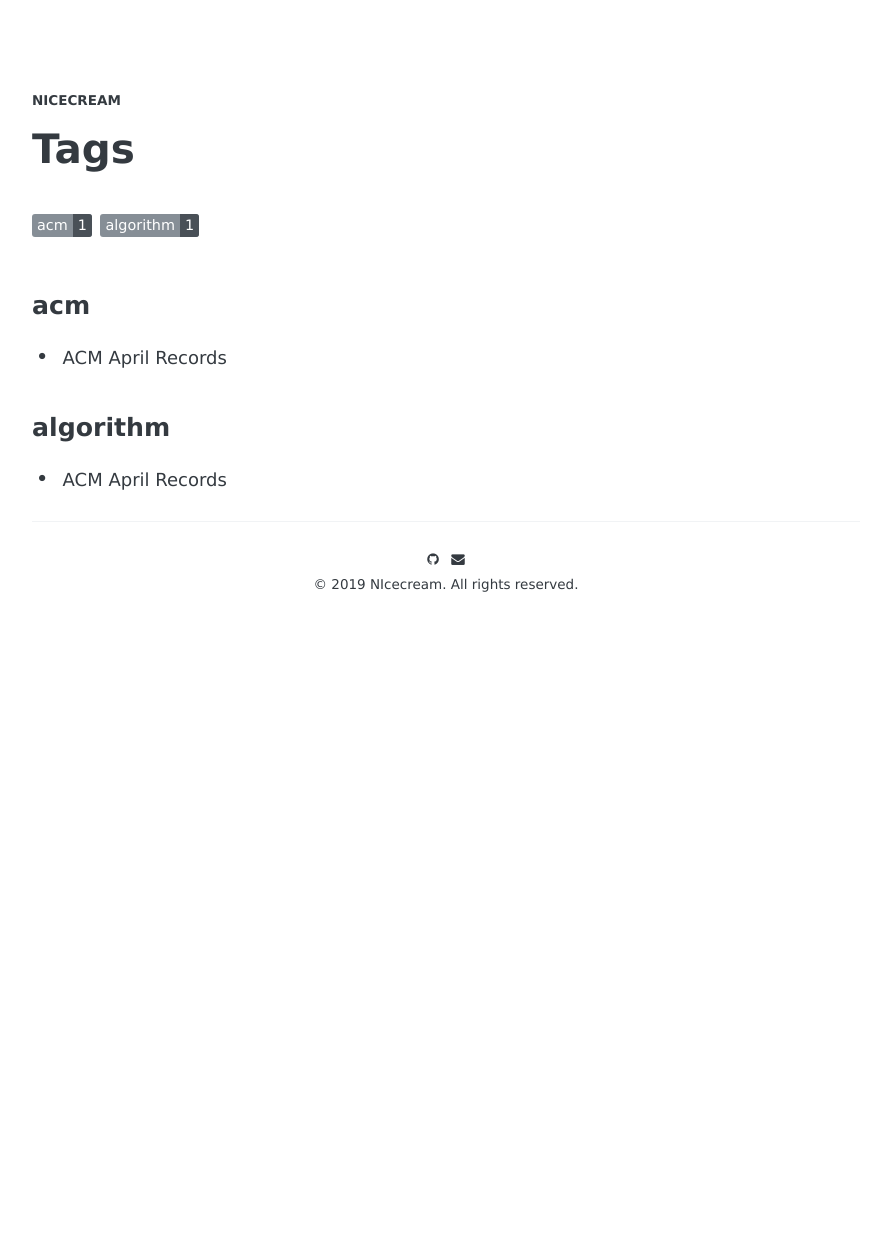
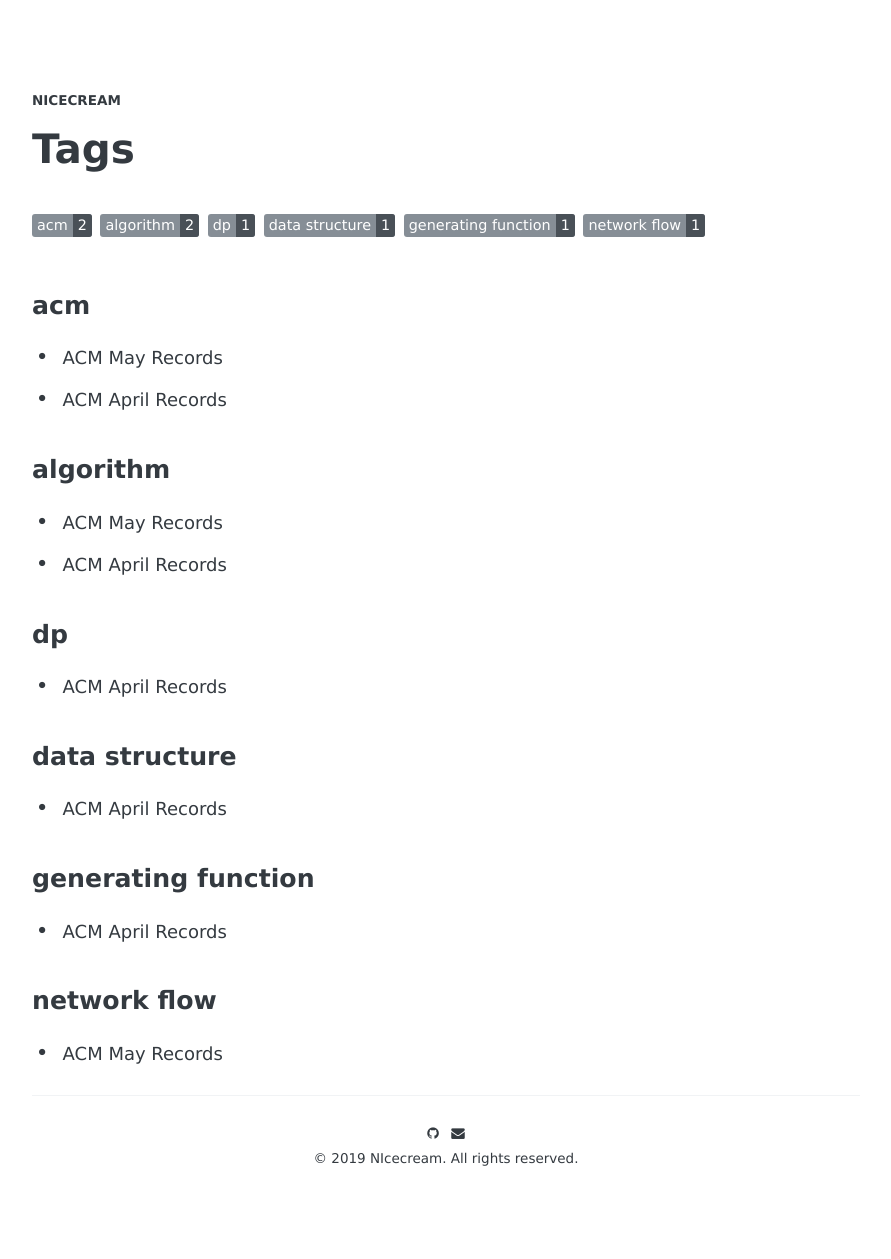
Before and after one commit to NeapolitanIcecream/NIcecream, a Jekyll site: the page built from tags/index.html, in a window 1280 px wide. Shown: the whole page, without its empty margins (194-1085 px from the left). Built offline with Jekyll 4.4.1, drawn with Linux system fonts in a browser that asks for light colours; some web fonts are replaced; before the commit the page ends 900 px from its top, so only the background shows below that; part of the change alters nothing that is shown.

````diff
--- a/_posts/2019-04-20-acm-april-records.md
+++ b/_posts/2019-04-20-acm-april-records.md
@@ -3,7 +3,7 @@ layout: post
 title: "ACM April Records"
 description: "Monthly reports."
 date: 2019-04-20
-tags: [ACM, Algorithm]
+tags: [ACM, Algorithm, DP, Generating Function, Data Structure]
 comments: true
 ---
 
--- /dev/null
+++ b/_posts/2019-05-08-acm-may-records.md
@@ -0,0 +1,86 @@
+---
+layout: post
+title: "ACM May Records"
+description: "Monthly reports."
+date: 2019-05-08
+tags: [ACM, Algorithm, Network Flow]
+comments: true
+---
+
+## [[费用流] Luogu P4452 [国家集训队]航班安排](https://www.luogu.org/problemnew/show/P4452)
+
+一架飞机的一次包机由它经过非负整数次包机后，空载经过非负整数个机场转移得到，要求这次转移后时间不在这次包机的起始时刻之后，这次包机的终止时刻允许这架飞机在全局终止时刻之前回到全局起点机场。注意到空载时间和费用都满足弱的三角形不等式，空载转移可以直接在前一个状态所在机场和这次包机的起点机场之间进行，也就是不需要考虑空载飞机一通走位后到达起点机场。
+
+建图如下：
+
++ 将包机按终止时刻排序，每次包机抽象为一个节点，记录那次包机的终止时刻和终点机场。枚举前面的所有节点，如果前面节点满足 $T_{end}(i) + T_{cost}(i, j) \le T_{start}(j)$ 和 $T_{end}(j) + T_{cost}(j, S) \le T_{end}$，在前面节点与这个节点之间连一条边，容量为 $1$，费用为 $C(i, j) - E(j)$。这描述了飞机从某个机场完成包机之后，空载转移到目标机场或就地接受包机的行为。
++ 建造源点和汇点，在源点与中间各点间建边如上，约定 $T_{end}(S) = 0$；在中间各点与汇点间建边如上，约定 $j = S$，这意味着第二个条件恒为真。特别地，在源点和汇点间建边，容量为 $\infty$，费用为 $0$。这描述了未接受过包机的飞机从全局起点机场空载飞往目标机场接受包机，以及飞机完成包机返回全局起点机场或始终在全局起点机场等待的行为。
++ 建造超级源点，在超级源点和源点之间连一条容量为 $k$，费用为 $0$ 的边。这描述了同时只能有 $k$ 架飞机活动的条件。
+
+然后在超级源点和汇点之间跑最小费用流。
+
+调试发现当中间节点有多条出边，多条入边时，多于一条入边可能被利用。每次包机只有一架飞机参与，因此希望每次只有一条入边被利用。
+
+拆点如下：
+
++ 每次包机拆为两个节点。一个节点继承入边，一个节点继承出边；两节点间建边，容量为 $1$，费用为 $0$。
+
+```cpp
+#include <bits/extc++.h>
+#include <bits/stdc++.h>
+
+namespace PrimalDual {
+  ...
+}
+
+const int N = 1000;
+const int M = 50000;
+const int INF = 0x7f7f7f7f;
+int Tstart[M], Tend[M], Tendcity[M], Tcost[N][N], Cost[N][N], S, T, Ssuper, _N, _M, _K, _T;
+struct event {
+    int a;
+    int b;
+    int s;
+    int t;
+    int c;
+} eve[M];
+
+bool cmp(const event &a, const event &b) {
+    return a.t < b.t;
+}
+
+using namespace std;
+
+int main() {
+    scanf("%d%d%d%d", &_N, &_M, &_K, &_T);
+    S = 0;
+    Ssuper = 2 * _M + 1;
+    T = 2 * _M + 2;
+    for (int i = 0; i < _N; i++)
+        for (int j = 0; j < _N; j++)
+            scanf("%d", &Tcost[i][j]);
+    for (int i = 0; i < _N; i++)
+        for (int j = 0; j < _N; j++)
+            scanf("%d", &Cost[i][j]);
+    for (int i = 1; i <= _M; i++)
+        scanf("%d%d%d%d%d", &eve[i].a, &eve[i].b, &eve[i].s, &eve[i].t, &eve[i].c);
+    sort(eve + 1, eve + _M + 1, cmp);
+    for (int i = 1; i <= _M; i++) {
+        Tendcity[i] = eve[i].b;
+        Tend[i] = eve[i].t;
+        PrimalDual::addEdge(2 * i - 1, 2 * i, 1, 0);
+        if (eve[i].t + Tcost[eve[i].b][0] <= _T)
+            for (int j = 0; j < i; j++)
+                if (Tend[j] + Tcost[Tendcity[j]][eve[i].a] <= eve[i].s)
+                    PrimalDual::addEdge(2 * j, 2 * i - 1, 1, Cost[Tendcity[j]][eve[i].a] - eve[i].c);
+    }
+    for (int i = 1; i <= _M; i++)
+        if (eve[i].t + Tcost[eve[i].b][0] <= _T)
+            PrimalDual::addEdge(2 * i, T, 1, Cost[Tendcity[i]][0]);
+    PrimalDual::addEdge(S, T, INF, 0);
+    PrimalDual::addEdge(Ssuper, S, _K, 0);
+    pair ans = PrimalDual::minCostFlow(Ssuper, T, 2 * _M + 3, INF);
+    printf("%d\n", -ans.second);
+    return 0;
+}
+```
````
